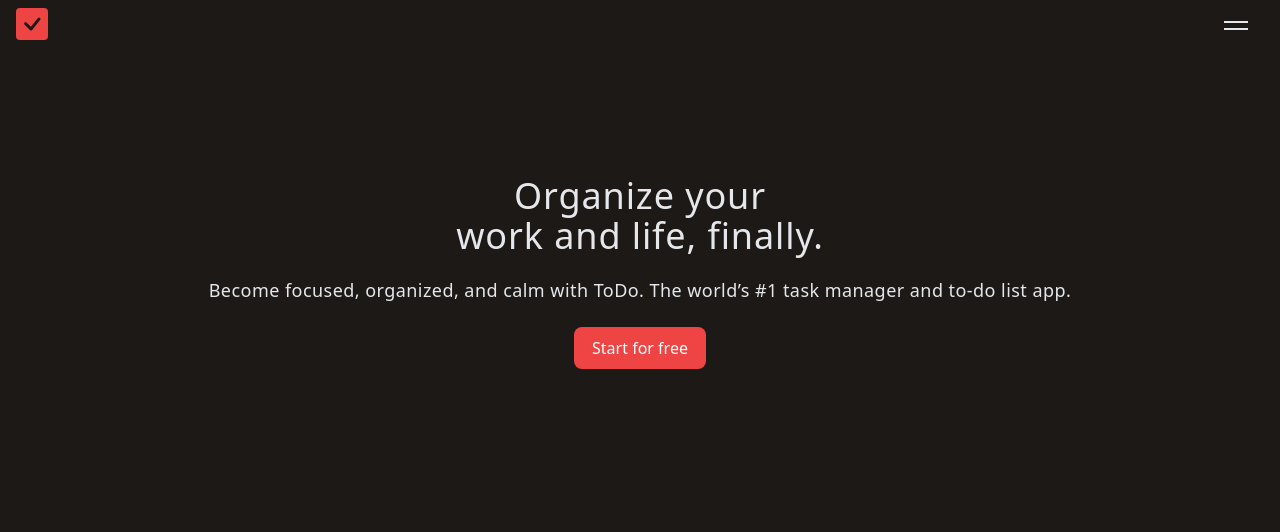
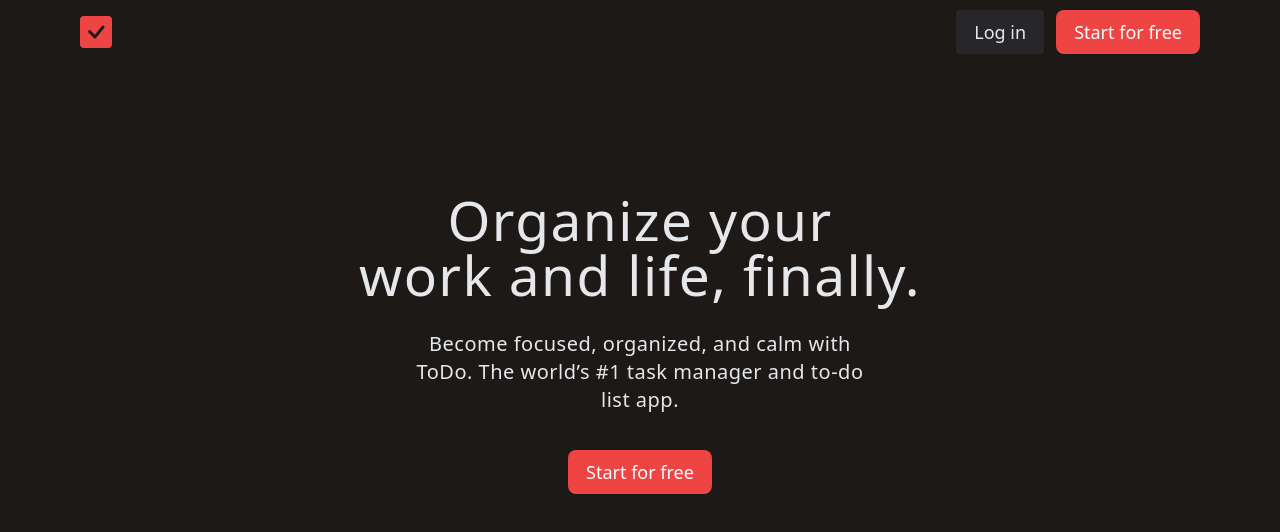
Before and after one commit to kulgg/todo, a Next.js app: page / in a window 1280 px wide. Shown: the top 532 px of the page. Built offline with nearby package versions, Linux system fonts and the light colour scheme.

Commit message:
Improve desktop landing

```diff
--- a/app/(landing)/layout.tsx
+++ b/app/(landing)/layout.tsx
@@ -1,10 +1,12 @@
+import GreyLink from "@/components/ui/links/GreyLink";
+import RedLink from "@/components/ui/links/RedLink";
 import Link from "next/link";
 import { ReactNode } from "react";
 
 export default function RootLayout({ children }: { children: ReactNode }) {
   return (
     <div>
-      <header className="h-12 px-4 flex flex-row items-center justify-between">
+      <header className="h-12 md:h-16 px-4 flex flex-row items-center justify-between max-w-6xl mx-auto">
         <Link href="/">
           <svg
             stroke="currentColor"
@@ -17,7 +19,11 @@
             <path d="M2 0a2 2 0 0 0-2 2v12a2 2 0 0 0 2 2h12a2 2 0 0 0 2-2V2a2 2 0 0 0-2-2H2zm10.03 4.97a.75.75 0 0 1 .011 1.05l-3.992 4.99a.75.75 0 0 1-1.08.02L4.324 8.384a.75.75 0 1 1 1.06-1.06l2.094 2.093 3.473-4.425a.75.75 0 0 1 1.08-.022z" />
           </svg>
         </Link>
-        <div className="px-4 py-4">
+        <div className="md:flex hidden items-center gap-3">
+          <GreyLink href="/app" text="Log in" />
+          <RedLink href="/app" text="Start for free" />
+        </div>
+        <div className="px-4 py-4 block md:hidden">
           <svg
             stroke="currentColor"
             fill="none"
--- a/app/(landing)/page.tsx
+++ b/app/(landing)/page.tsx
@@ -3,16 +3,16 @@
 export default function Home() {
   return (
     <div className="">
-      <div className="pt-32 px-5 mt-30 text-center">
-        <h1 className="text-4xl text-center mx-5 tracking-wide font-medium">
+      <div className="pt-32 px-5 text-center max-w-2xl mx-auto">
+        <h1 className="text-4xl md:text-5xl lg:text-[55px] text-center tracking-wide font-medium">
           Organize your<br></br> work and life, finally.
         </h1>
-        <div className="my-5"></div>
-        <h2 className="tracking-wide text-lg text-center">
+        <div className="my-5 lg:my-7"></div>
+        <h2 className="tracking-wide text-lg lg:text-xl text-center max-w-md mx-auto">
           Become focused, organized, and calm with ToDo. The world’s #1 task
           manager and to-do list app.
         </h2>
-        <div className="my-8"></div>
+        <div className="my-8 lg:my-11"></div>
         <RedLink text="Start for free" href="/app" />
       </div>
     </div>
--- /dev/null
+++ b/components/ui/links/GreyLink.tsx
@@ -0,0 +1,12 @@
+import Link from "next/link";
+import { LinkProps } from "./RedLink";
+
+export default function GreyLink({ text, href }: LinkProps) {
+  return (
+    <Link href={href}>
+      <span className="bg-zinc-800 px-[18px] py-[10px] rounded text-lg hover:bg-neutral-700 active:scale-97">
+        {text}
+      </span>
+    </Link>
+  );
+}
--- a/components/ui/links/RedLink.tsx
+++ b/components/ui/links/RedLink.tsx
@@ -8,7 +8,7 @@
 export default function RedLink({ text, href }: LinkProps) {
   return (
     <Link href={href}>
-      <span className="bg-red-500 text-white px-[18px] py-[10px] rounded-lg text-md hover:bg-red-600 active:scale-97">
+      <span className="bg-red-500 text-white px-[18px] py-[10px] rounded-lg text-lg hover:bg-red-600 active:scale-97">
         {text}
       </span>
     </Link>
```
Also changed, not shown: 1 other file (tests, documents, lock files or other folders).
